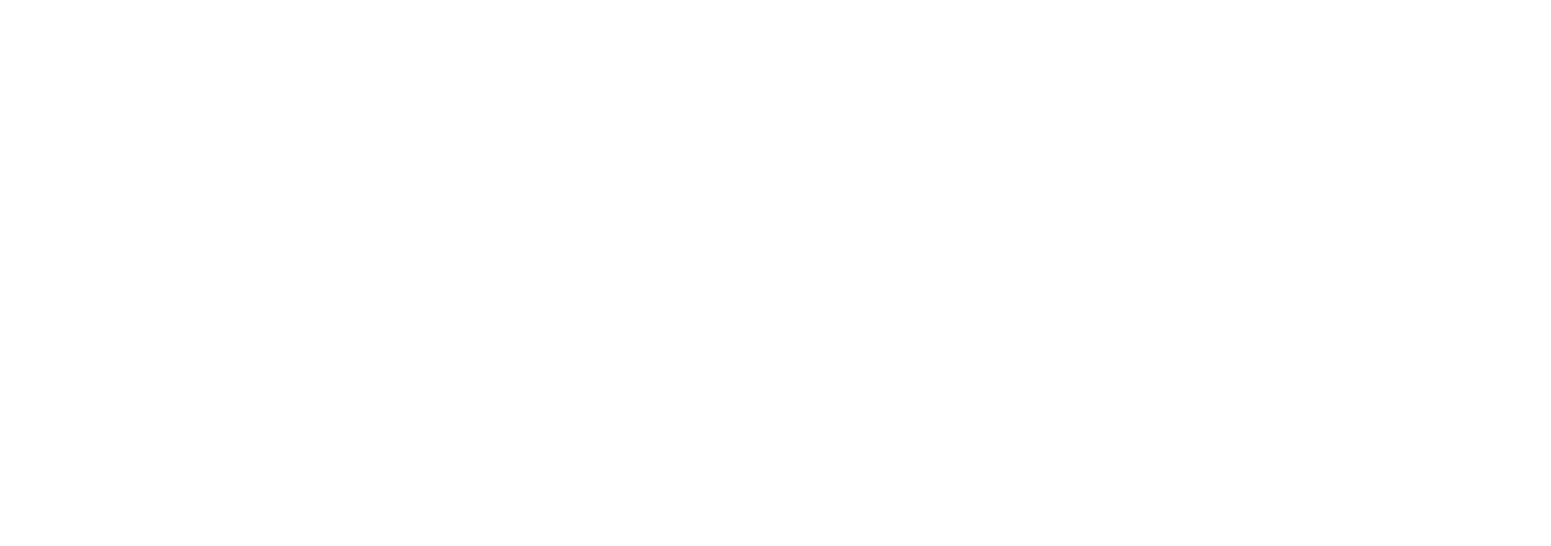
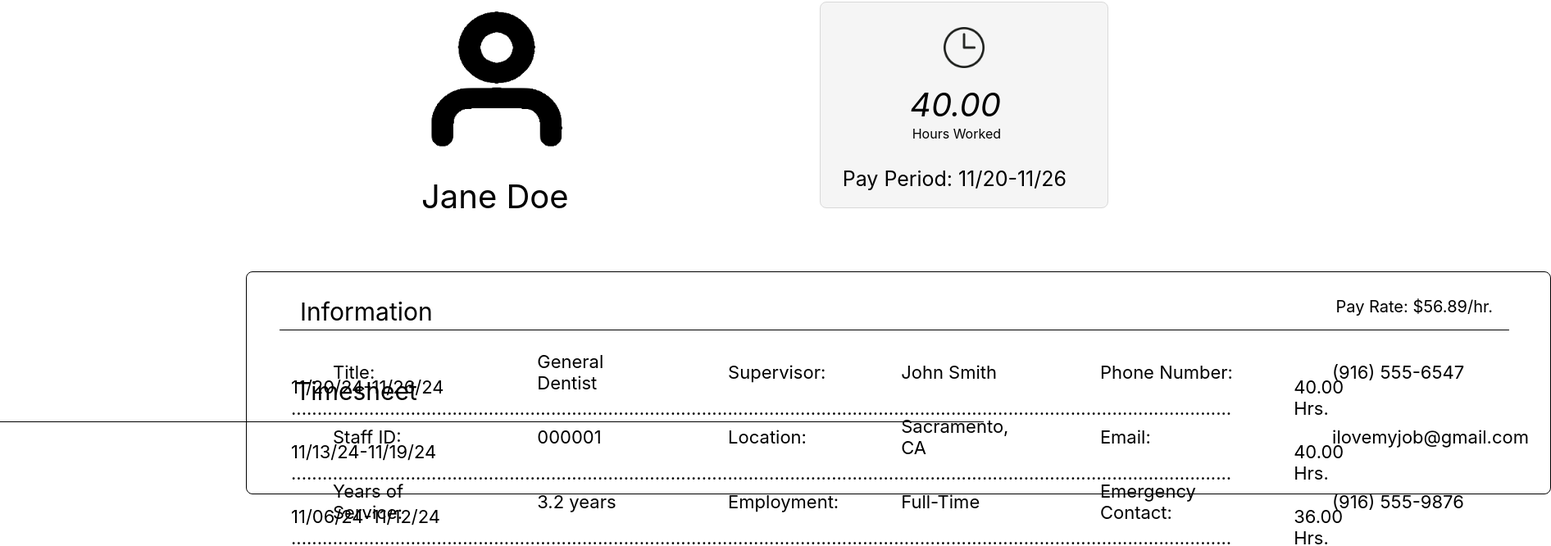
Before and after one commit to CSUS-CSC-131-Cool-Coders/ProDentalCare, an Angular app in the folder pro-dental-care-ui/: page /staff/staff-information in a window 1280 px wide. Before the commit this address led to /. Shown: the part 85-751 px from the top of the page at 82% size, 1892 px wide, since content can reach past the window. Built offline with nearby package versions, Linux system fonts and the light colour scheme.

Commit message:
Staff info page UI

```diff
--- a/pro-dental-care-ui/src/app/app.routes.ts
+++ b/pro-dental-care-ui/src/app/app.routes.ts
@@ -8,6 +8,7 @@
 import {PatientOverviewComponent} from './patient/overview/patient-overview.component';
 import {PatientHealthRecords} from './patient/records/health records/health-records.component';
 import {PatientTreatmentPlan} from './patient/records/treatment plan/patient-treatment-plan.component';
+import {StaffInformationComponent} from './staff/staff-information/staff-information.component';
 
 
 export const routes: Routes = [
@@ -20,5 +21,6 @@
     {path: "dashboard", component: VisitorDashboardComponent},
     {path: "patient/dashboard", component: PatientOverviewComponent}, // Add the route for OverviewComponent
     {path: "patient/records", component: PatientHealthRecords},
-    {path: "patient/treatment", component: PatientTreatmentPlan}
+    {path: "patient/treatment", component: PatientTreatmentPlan},
+    {path: "staff/staff-information", component: StaffInformationComponent}
 ];
--- /dev/null
+++ b/pro-dental-care-ui/src/app/staff/staff-information/staff-information.component.css
@@ -0,0 +1,77 @@
+.profile-icon{
+  height: 200px;
+  width: 200px;
+}
+.profile-name{
+  position: absolute;
+  left: 514px;
+  top: 300px;
+
+  font-size: 40px;
+  font-family: Inter, sans-serif;
+}
+.pay{
+  position: absolute;
+  left: 1000px;
+
+  border: 1px solid #d9d9d9;
+  background-color: #f5f5f5;
+  border-radius: 8px;
+  margin-top: 16px;
+  padding: 150px;
+  padding-bottom: 100px;
+  padding-right: 200px;
+}
+.clock-icon{
+  max-width: 50px;
+}
+.recent-time{
+  font-size: 40px;
+  font-style: oblique;
+}
+.pay-period{
+  font-size: 25px;
+}
+.information-box{
+  position: absolute;
+  left: 300px;
+  top: 400px;
+
+  border: 1px solid #000000;
+  border-radius: 8px;
+  margin-top: 16px;
+  padding: 150px;
+  padding-bottom: 120px;
+  padding-right: 1440px;
+}
+.box-line{
+  width: 1500px;
+  height: 1px;
+  background: #000000;
+}
+.box-title{
+  font-size: 30px;
+}
+.pay-rate{
+  font-size: 20px;
+}
+.accordion-table{
+  font-size: 22px;
+  position: absolute;
+  top: 70px;
+  left: 30px;
+}
+.timesheet-line{
+  width: 1500px;
+  height: 1px;
+  background: black;
+}
+.timesheet-title{
+  font-size: 30px;
+}
+.timesheet-table{
+  font-size: 22px;
+  position: absolute;
+  bottom: 20px;
+  left: 280px;
+}
--- /dev/null
+++ b/pro-dental-care-ui/src/app/staff/staff-information/staff-information.component.html
@@ -0,0 +1,114 @@
+<main class="staff-summary">
+
+  <!--Profile Picture & Name-->
+
+  <section class="profile">
+    <img src="/assets/person.png"
+         style="position: absolute; left: 500px; top: 75px;"
+         class="profile-icon">
+    <header class="profile-name"
+    style="font-family: Inter, sans-serif">Jane Doe</header>
+  </section>
+
+  <!--Hours & Pay-->
+
+  <section class="pay">
+    <img src="/assets/clock.png"
+      style="position: absolute; bottom: 170px;"
+     class="clock-icon">
+    <div class="recent-time"
+    style="position: absolute; right: 130px; top: 100px;"
+    >40.00</div>
+    <div class="recent-hours"
+         style="position: absolute; right: 130px; top: 150px;"
+    >Hours Worked</div>
+    <div class="pay-period"
+         style="position: absolute; right: 50px; top: 200px;"
+         >Pay Period: 11/20-11/26</div>
+  </section>
+
+  <!--Information Section-->
+  <section class="information-box">
+    <table class="accordion-table">
+      <thead>
+      <style>
+        table{
+          border-spacing: 25px;
+        }
+        td{
+          padding-left: 50px;
+        }
+      </style>
+      </thead>
+      <tbody>
+      <tr>
+        <td>Title: </td>
+        <td>General Dentist</td>
+        <td>Supervisor: </td>
+        <td>John Smith</td>
+        <td>Phone Number: </td>
+        <td>(916) 555-6547</td>
+      </tr>
+      <tr>
+        <td>Staff ID: </td>
+        <td>000001</td>
+        <td>Location: </td>
+        <td>Sacramento, CA</td>
+        <td>Email: </td>
+        <td>ilovemyjob&commat;gmail.com</td>
+      </tr>
+      <tr>
+        <td>Years of Service: </td>
+        <td>3.2 years</td>
+        <td>Employment: </td>
+        <td>Full-Time</td>
+        <td>Emergency Contact: </td>
+        <td>(916) 555-9876</td>
+      </tr>
+      </tbody>
+    </table>
+    <div class="box-title"
+         style="position: absolute; top: 30px; left: 65px"
+         >Information</div>
+    <div class="pay-rate"
+         style="position: absolute; top: 30px; right: 70px"
+         >Pay Rate: $56.89/hr.</div>
+    <div class="box-line"
+         style="position: absolute; top: 70px; left: 40px"
+         ></div>
+  </section>
+
+  <!--Timesheet Section-->
+  <section class="timesheet">
+    <div class="timesheet-title"
+         style="position: absolute; bottom: 220px; left: 360px;"
+    >Timesheet</div>
+    <div class="timesheet-line"
+      style="position: absolute; bottom: 200px; right: 80px;"
+    ></div>
+    <table class="timesheet-table">
+      <thead>
+      <style>
+        table{
+          border-spacing: ;
+        }
+      </style>
+      </thead>
+      <tbody>
+        <tr>
+          <td>11/20/24-11/26/24 .....................................................................................................................................................................................</td>
+          <td>40.00 Hrs.</td>
+        </tr>
+        <tr>
+          <td>11/13/24-11/19/24 .....................................................................................................................................................................................</td>
+          <td>40.00 Hrs.</td>
+        </tr>
+        <tr>
+          <td>11/06/24-11/12/24 .....................................................................................................................................................................................</td>
+          <td>36.00 Hrs.</td>
+        </tr>
+      </tbody>
+    </table>
+  </section>
+
+</main>
```
Also changed, not shown: pro-dental-care-ui/src/app/staff/staff-information/staff-information.component.ts (added, +12 -0 lines), pro-dental-care-ui/public/assets/person.png (added), 1 other file (tests, documents, lock files or other folders).
